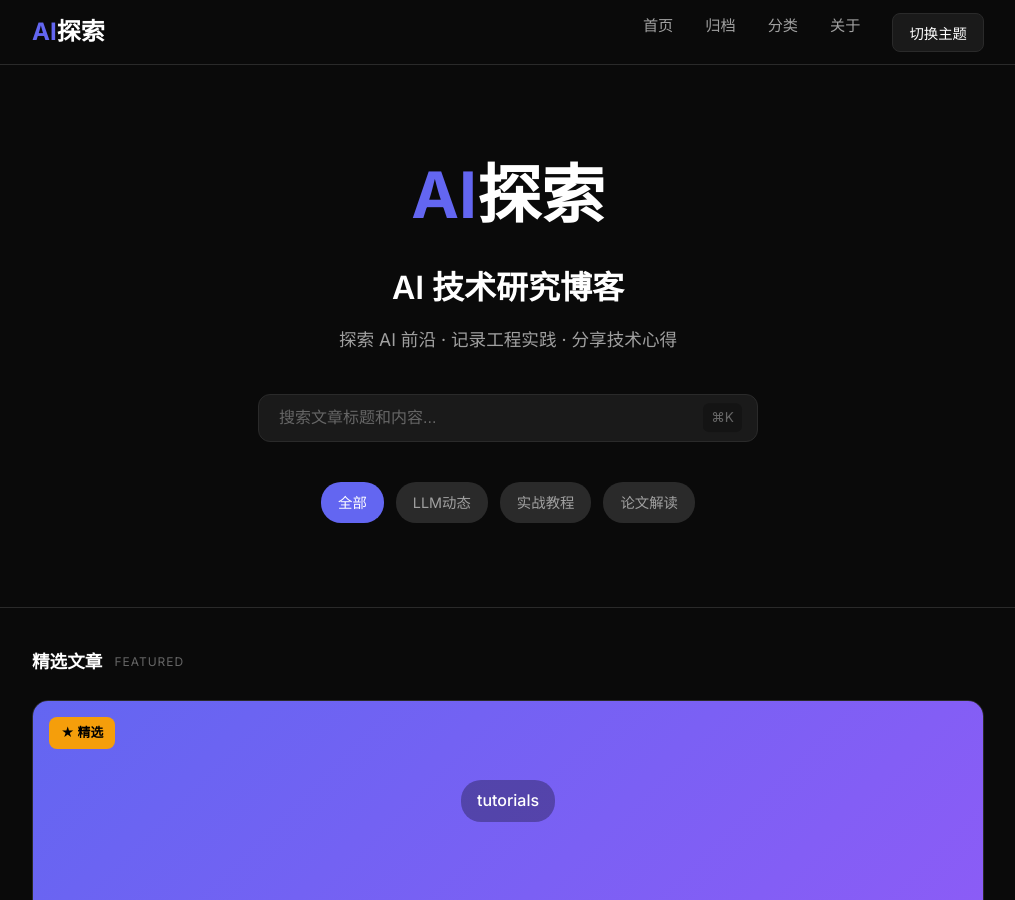
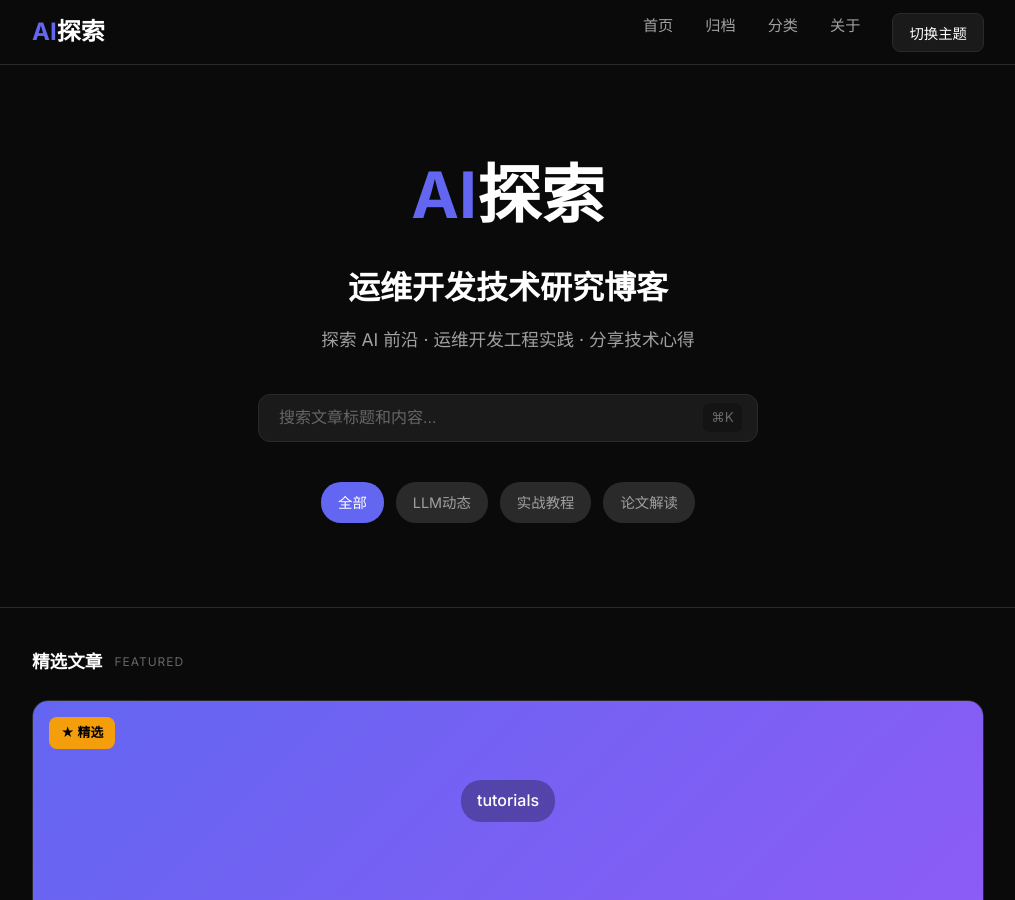
Before and after one commit to gyyzzz/gyyzzz.github.io, a Jekyll site: the page built from index.html, in a window 1280 px wide and 900 px high. Shown: the whole window, without its empty margins (132-1147 px from the left). Built offline with Jekyll 4.4.1, drawn with Linux system fonts in a browser that asks for light colours.

Commit message:
修改标题

```diff
--- a/index.html
+++ b/index.html
@@ -7,8 +7,8 @@ layout: default
         <div class="hero-logo">
             <span>AI</span><span>探索</span>
         </div>
-        <h1>AI 技术研究博客</h1>
-        <p>探索 AI 前沿 · 记录工程实践 · 分享技术心得</p>
+        <h1> 运维开发技术研究博客</h1>
+        <p>探索 AI 前沿 · 运维开发工程实践 · 分享技术心得</p>
 
         <div class="search-container">
             <input type="text" class="search-input" placeholder="搜索文章标题和内容..." id="searchInput">
```
